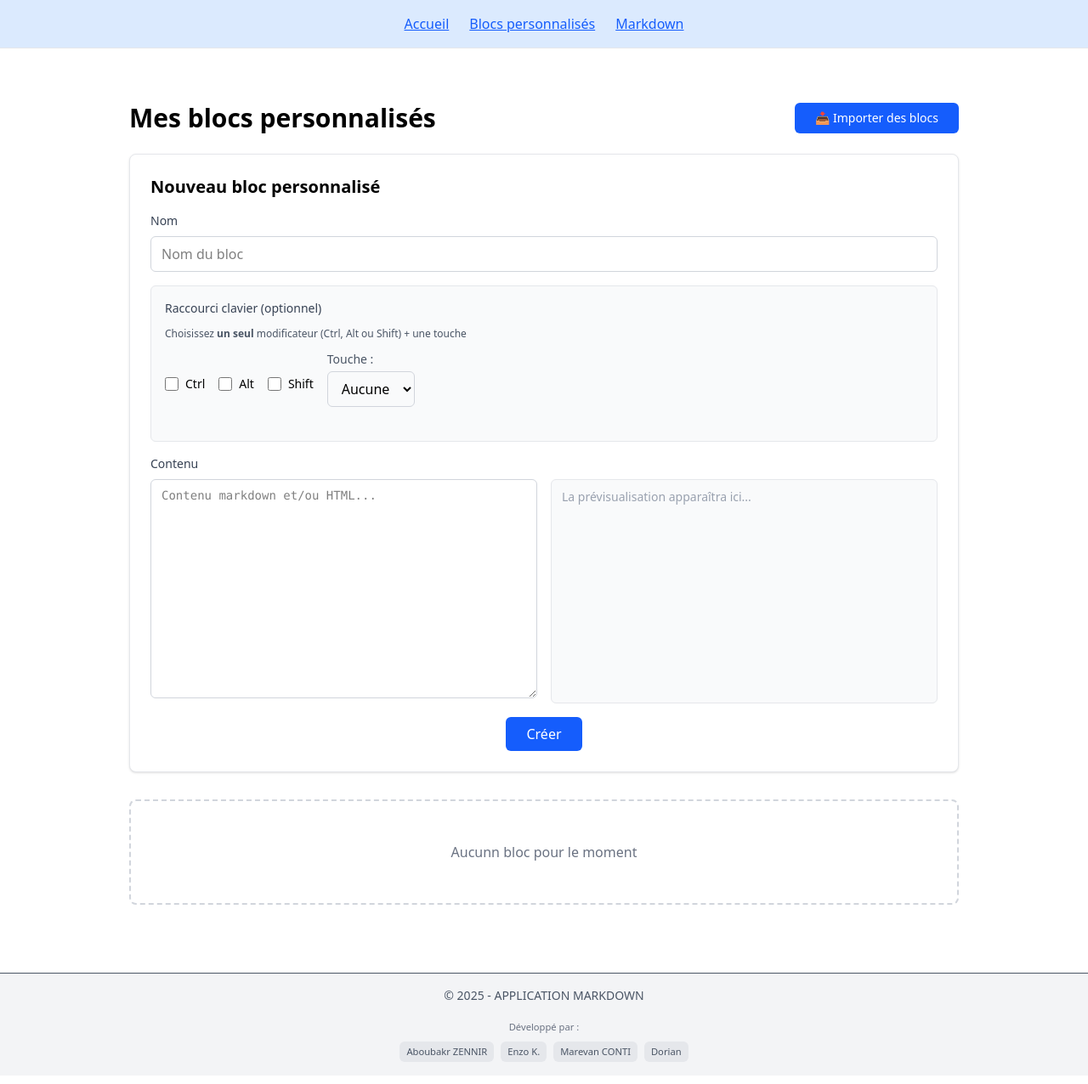
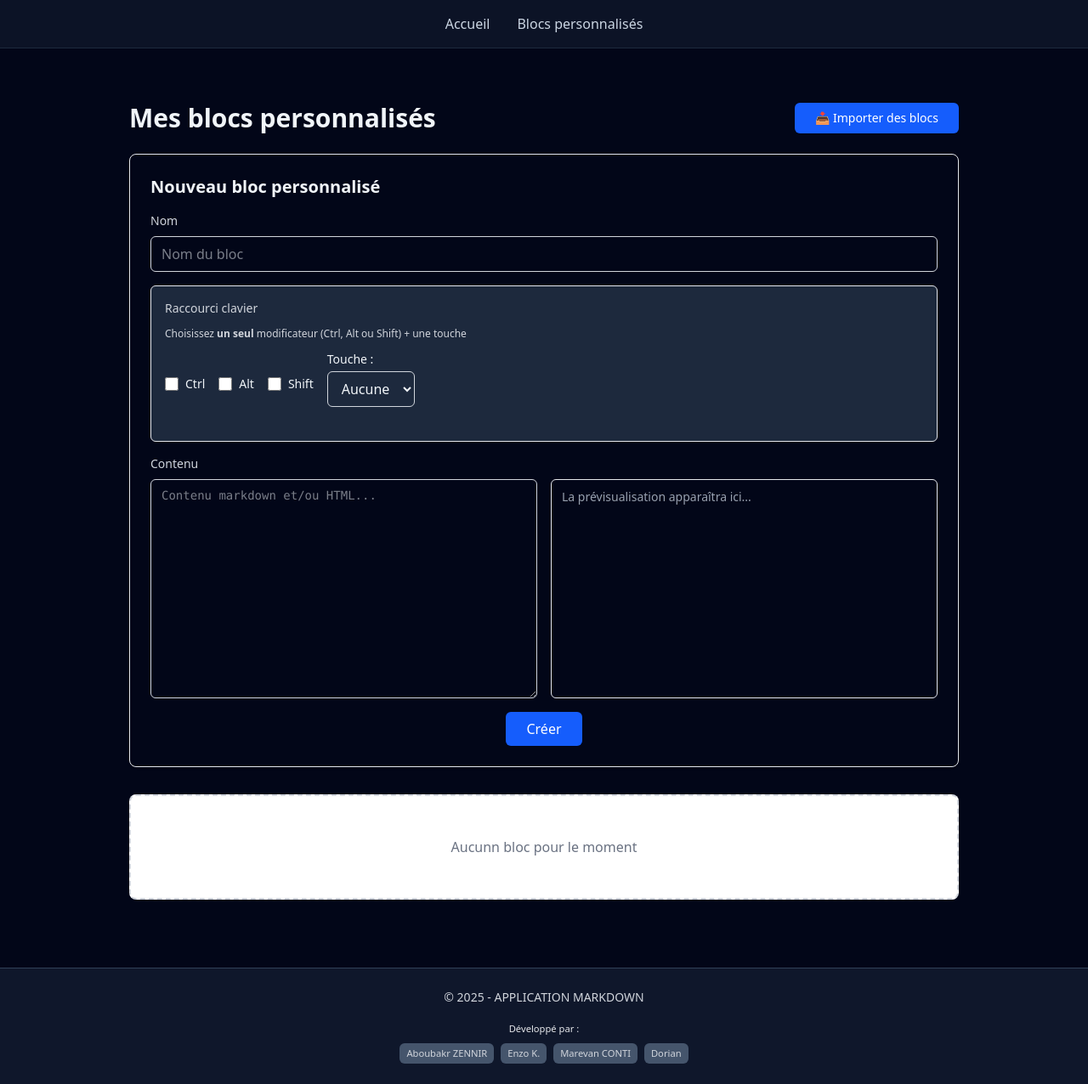
Before and after one commit to EnzoKFM/markdown-project, a React (Vite) app: page /blocks in a window 1280 px wide. Shown: the whole page at 85% size. Built offline with nearby package versions, Linux system fonts and the light colour scheme.

Commit message:
(+) Styles - Uniformed styles

```diff
--- a/src/components/Footer.jsx
+++ b/src/components/Footer.jsx
@@ -1,18 +1,18 @@
 function Footer() {
   return (
-    <footer className="bg-gray-100 p-4 text-center border-t mt-10 text-sm text-gray-600">
+    <footer className="bg-slate-900 p-6 text-center border-t border-slate-700 mt-10 text-sm text-gray-300">
       © {new Date().getFullYear()} - APPLICATION MARKDOWN
       <div className="mt-4">
-        <small className="text-gray-500 text-center">Développé par :</small>
+        <small className="text-gray-200 text-center">Développé par :</small>
         <div className="flex gap-2 justify-center mt-2">
-          <small className="bg-gray-200 px-2 py-1 rounded-md">
+          <small className="bg-slate-600 px-2 py-1 rounded-md">
             Aboubakr ZENNIR
           </small>
-          <small className="bg-gray-200 px-2 py-1 rounded-md">Enzo K.</small>
-          <small className="bg-gray-200 px-2 py-1 rounded-md">
+          <small className="bg-slate-600 px-2 py-1 rounded-md">Enzo K.</small>
+          <small className="bg-slate-600 px-2 py-1 rounded-md">
             Marevan CONTI
           </small>
-          <small className="bg-gray-200 px-2 py-1 rounded-md">Dorian</small>
+          <small className="bg-slate-600 px-2 py-1 rounded-md">Dorian</small>
         </div>
       </div>
     </footer>
--- a/src/components/Header.jsx
+++ b/src/components/Header.jsx
@@ -2,22 +2,18 @@ import { Link } from "react-router-dom";
 
 function Header() {
     return (
-    <nav className="flex flex-row justify-center bg-blue-100 p-4 mb-6 border-b border-gray-200 space-x-6">
-      <Link to="/" className="text-blue-600 hover:text-blue-800 underline">
+        <nav className="w-full bg-slate-900/80 backdrop-blur-sm border-b border-slate-800 px-6 py-4 mb-6">
+            <div className="max-w-7xl mx-auto flex items-center justify-center space-x-8">
+                <Link to="/" className="text-slate-300 hover:text-blue-400">
                     Accueil
                 </Link>
                 <Link
                     to="/blocks"
-        className="text-blue-600 hover:text-blue-800 underline"
+                    className="text-slate-300 hover:text-blue-400"
                 >
                     Blocs personnalisés
                 </Link>
-      <Link
-        to="/markdown"
-        className="text-blue-600 hover:text-blue-800 underline"
-      >
-        Markdown
-      </Link>
+            </div>
         </nav>
     );
 }
--- a/src/components/arborescence/Arborescence.jsx
+++ b/src/components/arborescence/Arborescence.jsx
@@ -203,25 +203,25 @@ function Arborescence({OnFileClick}) {
 
             {contextMenu.visible && (
             <div
-                className="absolute bg-white shadow-lg border rounded p-2 z-50"
+                className="absolute bg-white shadow-lg border rounded z-50"
                 style={{ top: contextMenu.y, left: contextMenu.x }}
             >
                 <button
-                    className="block px-2 py-1 hover:bg-gray-100 w-full text-left"
+                    className="block w-full text-left p-2 pr-5 text-slate-600 hover:bg-gray-100 cursor-pointer"
                     onClick={() => {
                         handleAddNode(contextMenu.nodeId, 'file');
                         closeContextMenu();
                     }}
                 >📄 New File</button>
                 <button
-                    className="block px-2 py-1 hover:bg-gray-100 w-full text-left"
+                    className="block w-full text-left p-2 pr-5 text-slate-600 hover:bg-gray-100 cursor-pointer"
                     onClick={() => {
                         handleAddNode(contextMenu.nodeId, 'folder');
                         closeContextMenu();
                     }}
                 >📁 New Folder</button>
                 <button
-                    className="block px-2 py-1 hover:bg-gray-100 w-full text-left"
+                    className="block w-full text-left p-2 pr-5 text-slate-600 hover:bg-gray-100 cursor-pointer"
                     onClick={() => {
                         setUsedNodeId(contextMenu.nodeId);
                         setIsEditOpen(true);
@@ -229,7 +229,7 @@ function Arborescence({OnFileClick}) {
                     }}
                 >✏️ Éditer</button>
                 <button
-                    className="block px-2 py-1 hover:bg-gray-100 w-full text-left"
+                    className="block w-full text-left p-2 pr-5 text-slate-600 hover:bg-gray-100 cursor-pointer"
                     onClick={() => {
                         setUsedNodeId(contextMenu.nodeId);
                         setIsDeleteOpen(true);
--- a/src/components/blocks/BlockEdit.jsx
+++ b/src/components/blocks/BlockEdit.jsx
@@ -72,12 +72,12 @@ function BlockEdit({ block, onSave, onCancel, blocks = [] }) {
   return (
     <form
       onSubmit={handleSubmit}
-      className="bg-white p-6 rounded-lg shadow-sm border border-gray-200"
+      className="p-6 rounded-lg shadow-sm border border-gray-200"
     >
       <h2 className="text-xl font-semibold mb-4">Modifier le bloc</h2>
 
       <div className="mb-4">
-        <label className="block text-sm font-medium text-gray-700 mb-2">
+        <label className="block text-sm font-medium text-gray-300 mb-2">
           Nom
         </label>
         <input
@@ -97,12 +97,11 @@ function BlockEdit({ block, onSave, onCancel, blocks = [] }) {
       />
 
       <div className="mb-4">
-        <label className="block text-sm font-medium text-gray-700 mb-2">
+        <label className="block text-sm font-medium text-gray-300 mb-2">
           Contenu
         </label>
 
         <div className="grid grid-cols-2 gap-4">
-          <div>
           <textarea
             value={content}
             onChange={(e) => setContent(e.target.value)}
@@ -110,10 +109,9 @@ function BlockEdit({ block, onSave, onCancel, blocks = [] }) {
             rows={12}
             className="w-full px-3 py-2 border border-gray-300 rounded-md font-mono text-sm focus:outline-none focus:ring-2 focus:ring-blue-500 resize-y"
           />
-          </div>
 
           <div
-            className="w-full h-full px-3 py-2 border border-gray-200 rounded-md bg-gray-50 overflow-auto prose prose-sm max-w-none"
+            className="w-full h-full px-3 py-2 border border-gray-200 rounded-md bg-slate-800 overflow-auto  prose-slate prose-invert prose-sm max-w-none"
             dangerouslySetInnerHTML={{ __html: getPreview() }}
           ></div>
         </div>
--- a/src/components/blocks/BlockForm.jsx
+++ b/src/components/blocks/BlockForm.jsx
@@ -70,12 +70,12 @@ function BlockForm({ onSubmit, blocks = [] }) {
   return (
     <form
       onSubmit={handleSubmit}
-      className="bg-white p-6 rounded-lg shadow-sm mb-8 border border-gray-200"
+      className="p-6 rounded-lg shadow-sm mb-8 border border-gray-200"
     >
       <h2 className="text-xl font-semibold mb-4">Nouveau bloc personnalisé</h2>
 
       <div className="mb-4">
-        <label className="block text-sm font-medium text-gray-700 mb-2">
+        <label className="block text-sm font-medium text-gray-300 mb-2">
           Nom
         </label>
         <input
@@ -95,12 +95,11 @@ function BlockForm({ onSubmit, blocks = [] }) {
       />
 
       <div className="mb-4">
-        <label className="block text-sm font-medium text-gray-700 mb-2">
+        <label className="block text-sm font-medium text-gray-300 mb-2">
           Contenu
         </label>
 
         <div className="grid grid-cols-2 gap-4">
-          <div>
           <textarea
             value={content}
             onChange={(e) => setContent(e.target.value)}
@@ -108,10 +107,9 @@ function BlockForm({ onSubmit, blocks = [] }) {
             rows={12}
             className="w-full px-3 py-2 border border-gray-300 rounded-md font-mono text-sm focus:outline-none focus:ring-2 focus:ring-blue-500 resize-y"
           />
-          </div>
 
           <div
-            className="w-full h-full px-3 py-2 border border-gray-200 rounded-md bg-gray-50 overflow-auto prose prose-sm max-w-none"
+            className="w-full h-full px-3 py-2 border border-gray-200 rounded-md overflow-auto prose prose-sm max-w-none"
             dangerouslySetInnerHTML={{ __html: getPreview() }}
           ></div>
         </div>
--- a/src/components/blocks/BlockItem.jsx
+++ b/src/components/blocks/BlockItem.jsx
@@ -22,7 +22,7 @@ function BlockItem({ block, onDelete, onEdit, isSelected, onToggleSelect }) {
   };
 
   return (
-    <div className="bg-white p-6 rounded-lg shadow-sm border border-gray-200">
+    <div className="p-6 rounded-lg shadow-sm border border-gray-200">
       <div className="flex items-start gap-4 mb-4">
         <input
           type="checkbox"
@@ -67,11 +67,11 @@ function BlockItem({ block, onDelete, onEdit, isSelected, onToggleSelect }) {
       </div>
 
       <div
-        className="w-full h-full px-3 py-2 border border-gray-200 rounded-md bg-gray-50 overflow-auto prose prose-sm max-w-none"
+        className="w-full h-full px-3 py-2 border border-gray-200 rounded-md overflow-auto prose prose-slate prose-invert prose-sm max-w-none"
         dangerouslySetInnerHTML={{ __html: getPreview(block.content) }}
       ></div>
 
-      <div className="flex gap-4 text-sm text-gray-500">
+      <div className="flex gap-4 text-sm text-gray-500 mt-2">
         <small>
           Créé le :{" "}
           {new Date(block.createdAt).toLocaleDateString("fr-FR", {
--- a/src/components/blocks/ShortCut.jsx
+++ b/src/components/blocks/ShortCut.jsx
@@ -47,12 +47,12 @@ function ShortCut({ shortcut, onChange, blocks, currentBlockId }) {
   });
 
   return (
-    <div className="mb-4 p-4 border border-gray-200 rounded-md bg-gray-50">
-      <label className="block text-sm font-medium text-gray-700 mb-3">
-        Raccourci clavier (optionnel)
+    <div className="mb-4 p-4 border border-gray-200 rounded-md bg-slate-800">
+      <label className="block text-sm font-medium text-gray-300 mb-3">
+        Raccourci clavier
       </label>
 
-      <p className="text-xs text-gray-600 mb-3">
+      <p className="text-xs text-gray-300 mb-3">
         Choisissez <strong>un seul</strong> modificateur (Ctrl, Alt ou Shift) +
         une touche
       </p>
@@ -89,11 +89,11 @@ function ShortCut({ shortcut, onChange, blocks, currentBlockId }) {
         </label>
 
         <div className="mb-3">
-          <label className="block text-sm text-gray-600 mb-1">Touche :</label>
+          <label className="block text-sm mb-1">Touche :</label>
           <select
             value={shortcut?.key || ""}
             onChange={handleMainKeyChange}
-            className="px-3 py-2 border border-gray-300 rounded-md focus:outline-none focus:ring-2 focus:ring-blue-500"
+            className="px-3 py-2 bg-slate-800 border border-gray-300 rounded-md focus:outline-none focus:ring-2 focus:ring-blue-500"
           >
             <option value="">Aucune</option>
             {/* Lettres A-Z */}
@@ -116,8 +116,8 @@ function ShortCut({ shortcut, onChange, blocks, currentBlockId }) {
 
       {currentShortCut && (
         <div className="mb-2">
-          <span className="text-sm text-gray-600">Aperçu : </span>
-          <span className="text-sm font-mono font-semibold bg-white px-2 py-1 rounded border border-gray-300">
+          <span className="text-sm text-gray-300">Aperçu : </span>
+          <span className="text-sm font-mono font-semibold px-2 py-1 rounded border border-gray-300">
             {currentShortCut}
           </span>
         </div>
--- a/src/pages/Layout.jsx
+++ b/src/pages/Layout.jsx
@@ -4,7 +4,7 @@ import Footer from "../components/Footer";
 
 function Layout() {
   return (
-    <div className="min-h-screen flex flex-col">
+    <div className="min-h-screen flex flex-col bg-slate-950 text-slate-100">
       <Header />
 
       <main className="flex-1 p-4">
--- a/src/pages/Markdown.jsx
+++ b/src/pages/Markdown.jsx
@@ -1,14 +1,13 @@
 import { useState, useRef } from "react";
+import { useDispatch, useSelector, Provider } from "react-redux";
+import { saveNode } from "../store/slices/treeSlice";
+import store from "../store/store";
 import MarkdownEditor from "../components/MarkdownEditor";
 import MarkdownPreview from "../components/MarkdownPreview";
 import MarkdownBlocks from "../components/MarkdownBlocks";
+import Arborescence from "../components/arborescence/Arborescence";
+import ImageLibrary from "../components/ImageLibrary";
 import { useBlockShortcuts } from "../hooks/useBlockShortcuts";
-import { Provider, useSelector } from "react-redux";
-import store from "../store/store";
-import Arborescence from "../components/arborescence/Arborescence";
-import { saveNode } from "../store/slices/treeSlice";
-import { useDispatch } from "react-redux";
-import ImageLibrary from "./ImageLibrary";
 
 export default function Markdown() {
   const [text, setText] = useState("");
@@ -86,7 +85,7 @@ export default function Markdown() {
   useBlockShortcuts(blocks, insertBlock);
 
   return (
-    <div className="flex w-full min-h-screen bg-slate-950 text-slate-100 p-6">
+    <div className="flex w-full p-6">
       <div className="w-[20%] ">
         <Provider store={store}>
           <Arborescence
```
Also changed, not shown: src/components/ImageLibrary.jsx (renamed from src/pages/ImageLibrary.jsx). Lines whose indentation alone changed are shown as unchanged.
